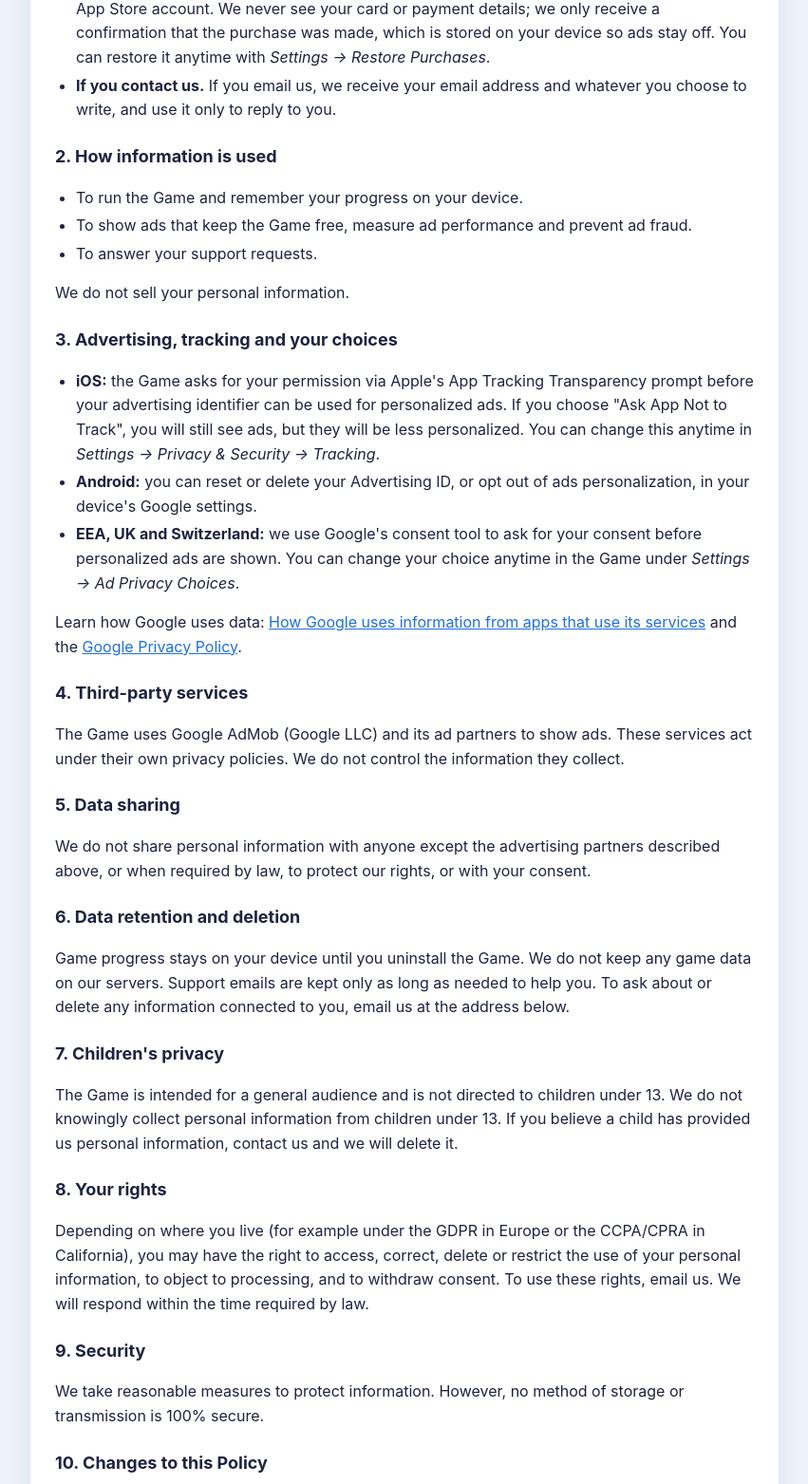
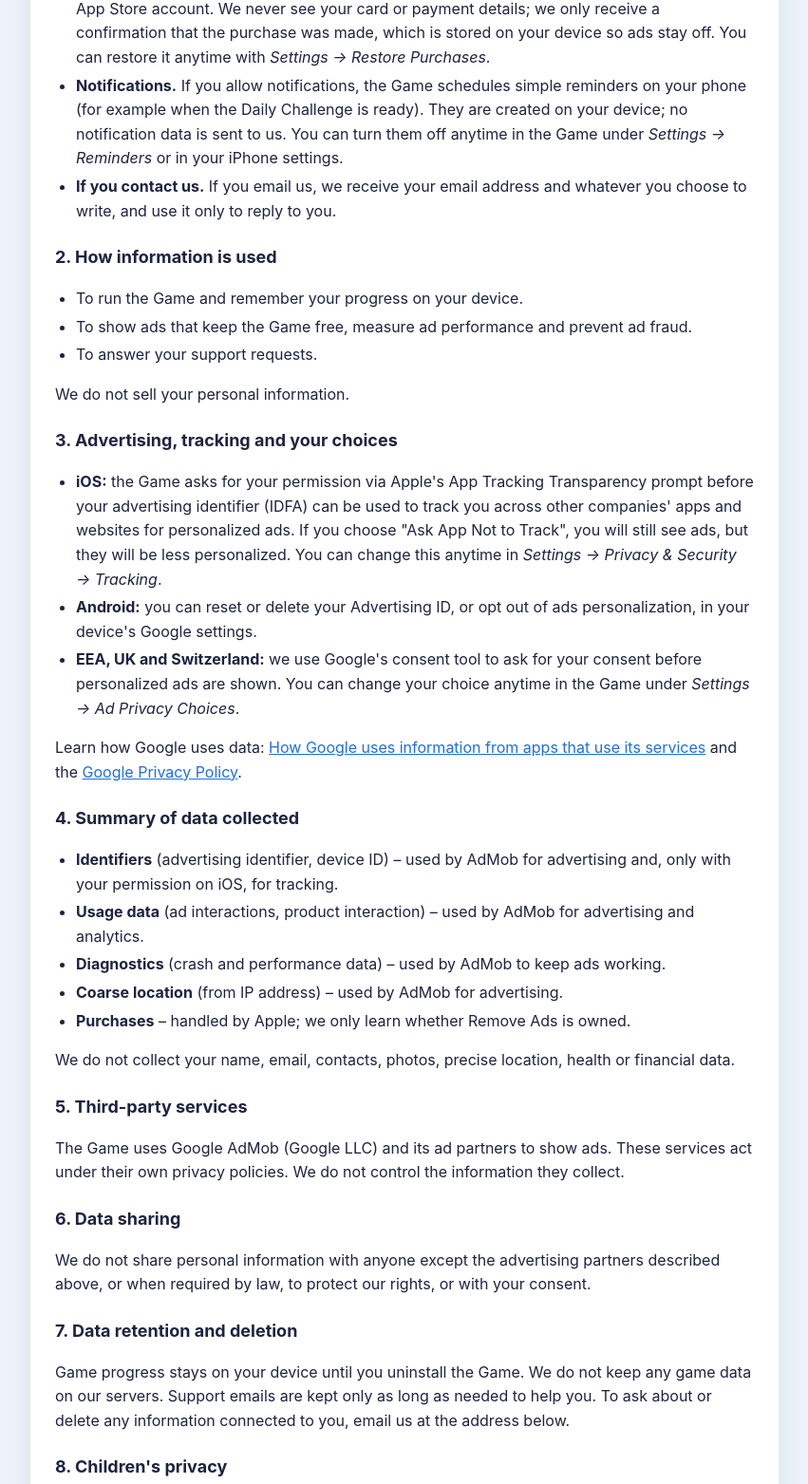
Before and after one commit to MalikAbdullah2/busjamrush, a plain HTML site: page privacy.html in a window 1280 px wide. Shown: the part 877-2440 px from the top of the page at 95% size, without its empty margins (214-1065 px from the left). Drawn offline with Linux system fonts and the light colour scheme.

Commit message:
Update privacy.html

```diff
--- a/privacy.html
+++ b/privacy.html
@@ -22,7 +22,7 @@
 <main>
 <section class="card">
   <h2>Privacy Policy</h2>
-  <p class="meta">Effective date: November 16, 2026</p>
+  <p class="meta">Effective date: November 17, 2026</p>
 
   <p>This Privacy Policy explains how <b>Yaro Technology LLC</b> ("we", "us", "our") handles information
   when you play <b>Bus Jam Rush: Parking Puzzle</b> (the "Game") on iOS or Android. By using the Game you
@@ -43,6 +43,10 @@
     App Store account. We never see your card or payment details; we only receive a confirmation that the
     purchase was made, which is stored on your device so ads stay off. You can restore it anytime with
     <i>Settings → Restore Purchases</i>.</li>
+    <li><b>Notifications.</b> If you allow notifications, the Game schedules simple reminders on your
+    phone (for example when the Daily Challenge is ready). They are created on your device; no
+    notification data is sent to us. You can turn them off anytime in the Game under
+    <i>Settings → Reminders</i> or in your iPhone settings.</li>
     <li><b>If you contact us.</b> If you email us, we receive your email address and whatever you
     choose to write, and use it only to reply to you.</li>
   </ul>
@@ -58,7 +62,8 @@
   <h3>3. Advertising, tracking and your choices</h3>
   <ul>
     <li><b>iOS:</b> the Game asks for your permission via Apple's App Tracking Transparency prompt before
-    your advertising identifier can be used for personalized ads. If you choose "Ask App Not to Track",
+    your advertising identifier (IDFA) can be used to track you across other companies' apps and websites
+    for personalized ads. If you choose "Ask App Not to Track",
     you will still see ads, but they will be less personalized. You can change this anytime in
     <i>Settings → Privacy &amp; Security → Tracking</i>.</li>
     <li><b>Android:</b> you can reset or delete your Advertising ID, or opt out of ads personalization,
@@ -71,39 +76,50 @@
   <a href="https://policies.google.com/technologies/partner-sites" target="_blank" rel="noopener">How Google uses information from apps that use its services</a>
   and the <a href="https://policies.google.com/privacy" target="_blank" rel="noopener">Google Privacy Policy</a>.</p>
 
-  <h3>4. Third-party services</h3>
+  <h3>4. Summary of data collected</h3>
+  <ul>
+    <li><b>Identifiers</b> (advertising identifier, device ID) – used by AdMob for advertising and, only
+    with your permission on iOS, for tracking.</li>
+    <li><b>Usage data</b> (ad interactions, product interaction) – used by AdMob for advertising and analytics.</li>
+    <li><b>Diagnostics</b> (crash and performance data) – used by AdMob to keep ads working.</li>
+    <li><b>Coarse location</b> (from IP address) – used by AdMob for advertising.</li>
+    <li><b>Purchases</b> – handled by Apple; we only learn whether Remove Ads is owned.</li>
+  </ul>
+  <p>We do not collect your name, email, contacts, photos, precise location, health or financial data.</p>
+
+  <h3>5. Third-party services</h3>
   <p>The Game uses Google AdMob (Google LLC) and its ad partners to show ads. These services act under
   their own privacy policies. We do not control the information they collect.</p>
 
-  <h3>5. Data sharing</h3>
+  <h3>6. Data sharing</h3>
   <p>We do not share personal information with anyone except the advertising partners described above,
   or when required by law, to protect our rights, or with your consent.</p>
 
-  <h3>6. Data retention and deletion</h3>
+  <h3>7. Data retention and deletion</h3>
   <p>Game progress stays on your device until you uninstall the Game. We do not keep any game data on
   our servers. Support emails are kept only as long as needed to help you. To ask about or delete any
   information connected to you, email us at the address below.</p>
 
-  <h3>7. Children's privacy</h3>
+  <h3>8. Children's privacy</h3>
   <p>The Game is intended for a general audience and is not directed to children under 13. We do not
   knowingly collect personal information from children under 13. If you believe a child has provided
   us personal information, contact us and we will delete it.</p>
 
-  <h3>8. Your rights</h3>
+  <h3>9. Your rights</h3>
   <p>Depending on where you live (for example under the GDPR in Europe or the CCPA/CPRA in California),
   you may have the right to access, correct, delete or restrict the use of your personal information,
   to object to processing, and to withdraw consent. To use these rights, email us. We will respond
   within the time required by law.</p>
 
-  <h3>9. Security</h3>
+  <h3>10. Security</h3>
   <p>We take reasonable measures to protect information. However, no method of storage or transmission
   is 100% secure.</p>
 
-  <h3>10. Changes to this Policy</h3>
+  <h3>11. Changes to this Policy</h3>
   <p>We may update this Policy from time to time. The updated version will be posted on this page with
   a new effective date. Continued use of the Game after changes means you accept the updated Policy.</p>
 
-  <h3>11. Contact us</h3>
+  <h3>12. Contact us</h3>
   <div class="contact">
     <b>Yaro Technology LLC</b>
     30 N Gould St Ste R, Sheridan, WY 82801, USA<br>
```
